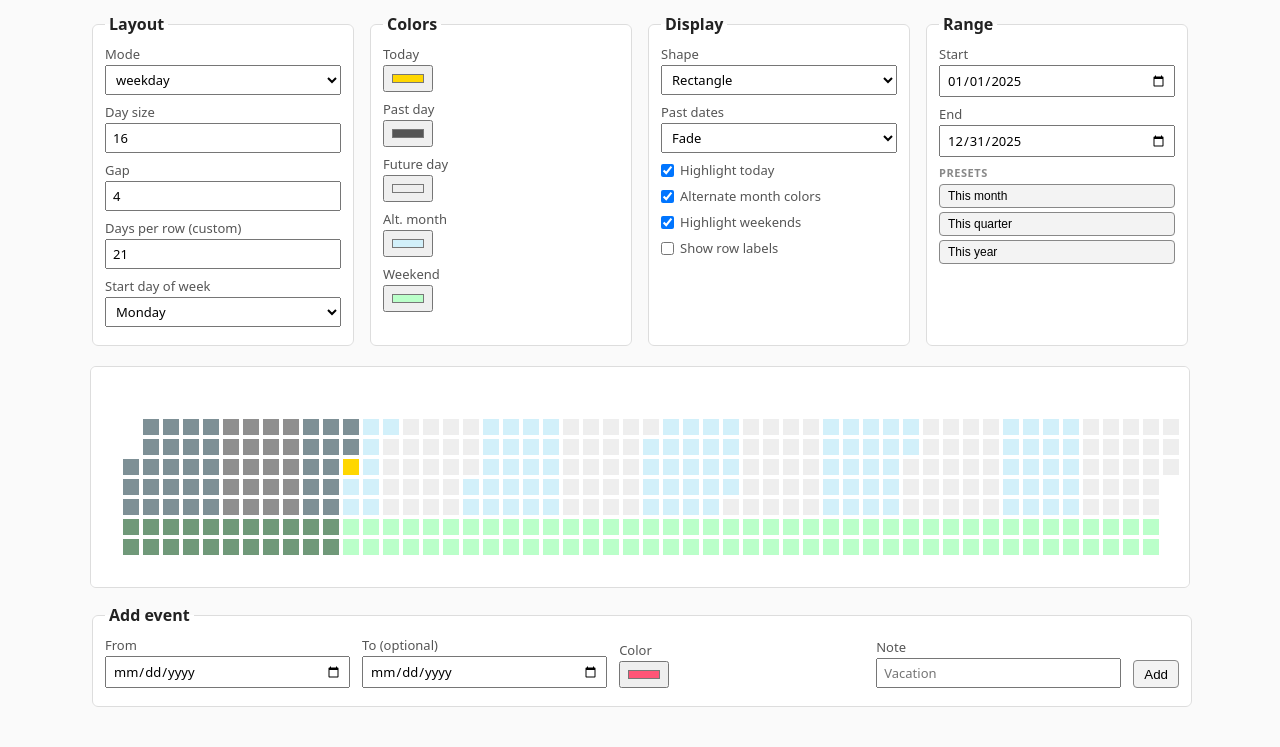
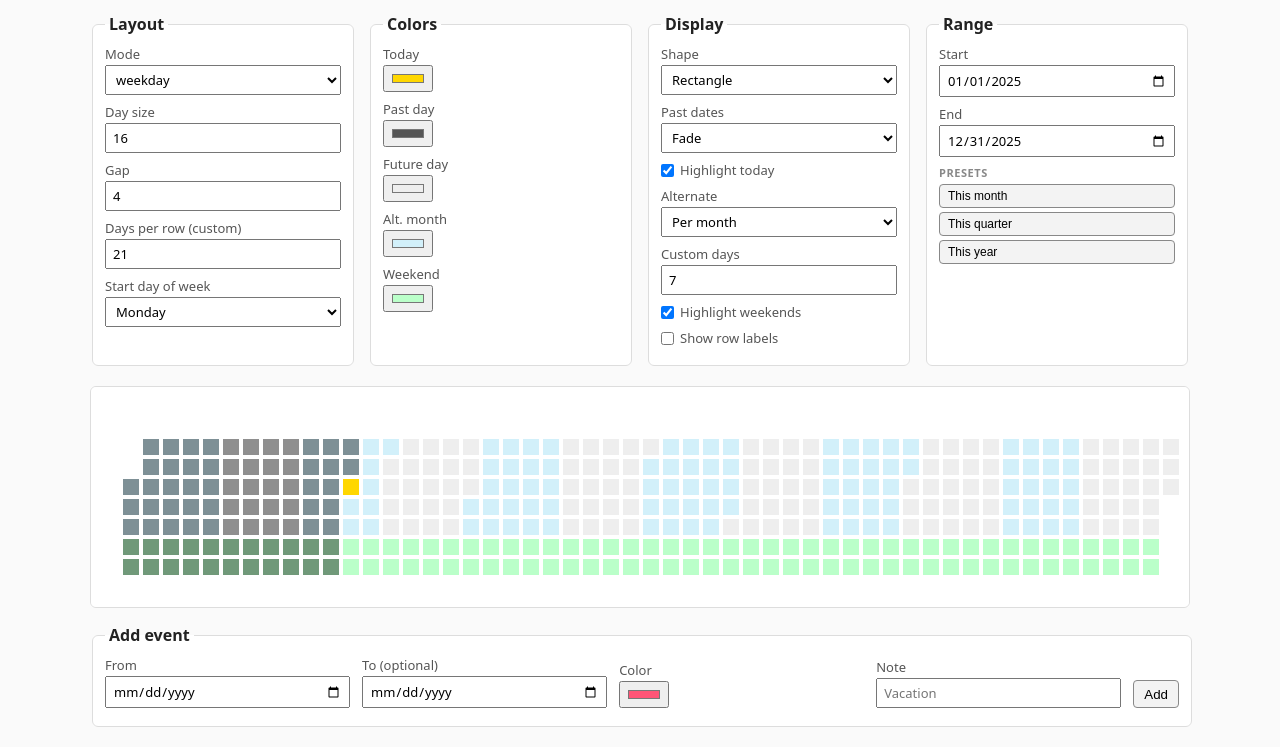
Before and after one commit to Chamartin3/daytiles, a website: page example/index.html in a window 1280 px wide. Shown: the part 92-839 px from the top of the page. Drawn offline with Linux system fonts and the light colour scheme.

Commit message:
Add alternation mode and custom-size controls to example

```diff
--- a/example/example.js
+++ b/example/example.js
@@ -35,7 +35,8 @@ const inputs = {
   shape: $("shape"),
   pastMode: $("pastMode"),
   highlightCurrent: $("highlightCurrent"),
-  alternateMonths: $("alternateMonths"),
+  alternationMode: $("alternationMode"),
+  alternationSize: $("alternationSize"),
   highlightWeekend: $("highlightWeekend"),
   showLabels: $("showLabels"),
 };
@@ -58,8 +59,11 @@ function applySettings() {
       current: inputs.colorCurrent.value,
       pastDay: inputs.colorPast.value,
       futureDay: inputs.colorFuture.value,
-      alternateMonths: inputs.alternateMonths.checked,
-      alternateMonthColor: inputs.colorAlt.value,
+      alternation: {
+        mode: inputs.alternationMode.value,
+        color: inputs.colorAlt.value,
+        size: parseInt(inputs.alternationSize.value) || 7,
+      },
       highlightCurrent: inputs.highlightCurrent.checked,
       fadePastDates: inputs.pastMode.value === PastMode.Fade,
       solidPastColor: inputs.pastMode.value === PastMode.Solid,
--- a/example/index.html
+++ b/example/index.html
@@ -96,9 +96,17 @@
             <input id="highlightCurrent" type="checkbox" checked />
             Highlight today
           </label>
-          <label class="checkbox">
-            <input id="alternateMonths" type="checkbox" checked />
-            Alternate month colors
+          <label>Alternate
+            <select id="alternationMode">
+              <option value="none">None</option>
+              <option value="day">Per day</option>
+              <option value="week">Per week</option>
+              <option value="month" selected>Per month</option>
+              <option value="custom">Custom days</option>
+            </select>
+          </label>
+          <label>Custom days
+            <input id="alternationSize" type="number" value="7" min="1" max="365" />
           </label>
           <label class="checkbox">
             <input id="highlightWeekend" type="checkbox" checked />
```
